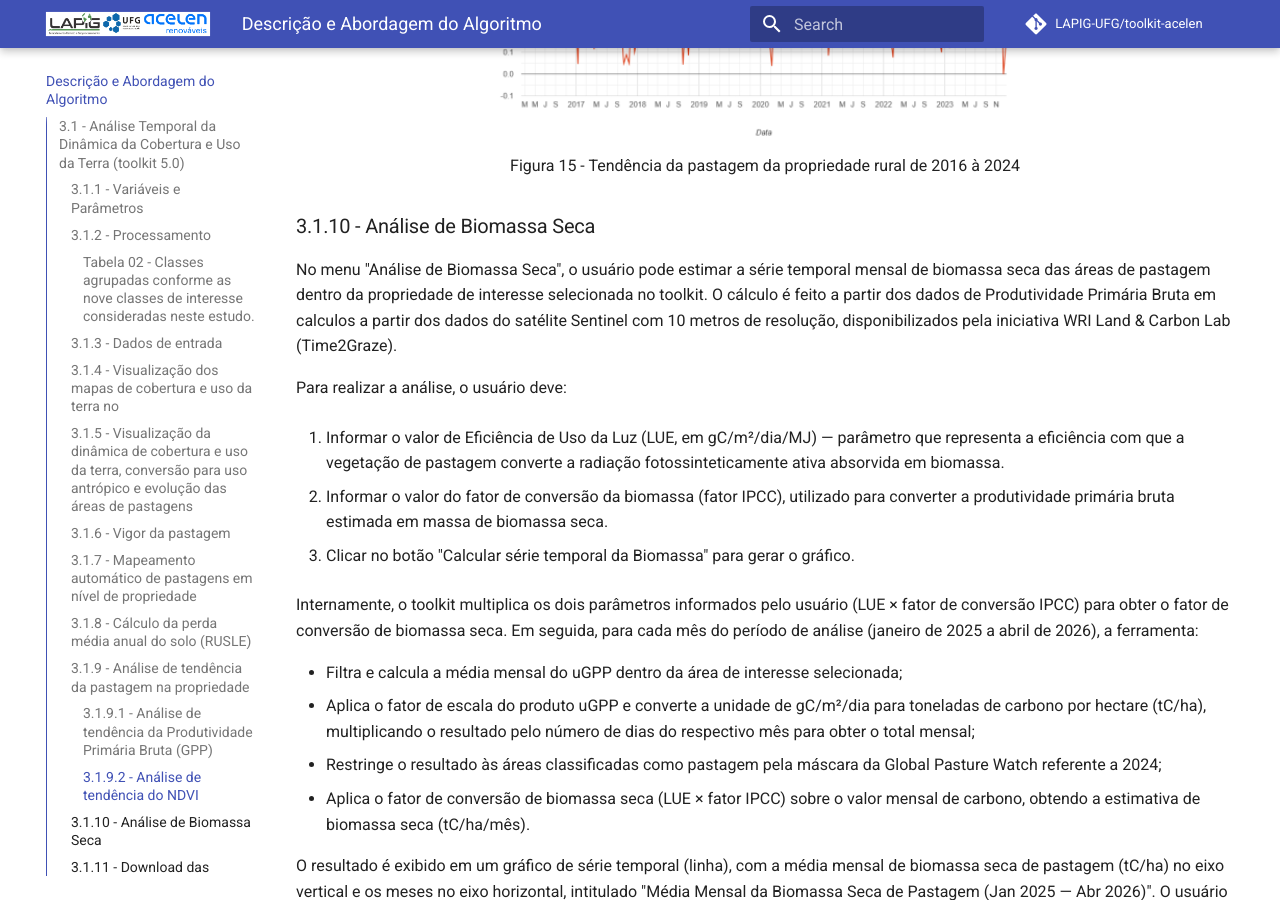
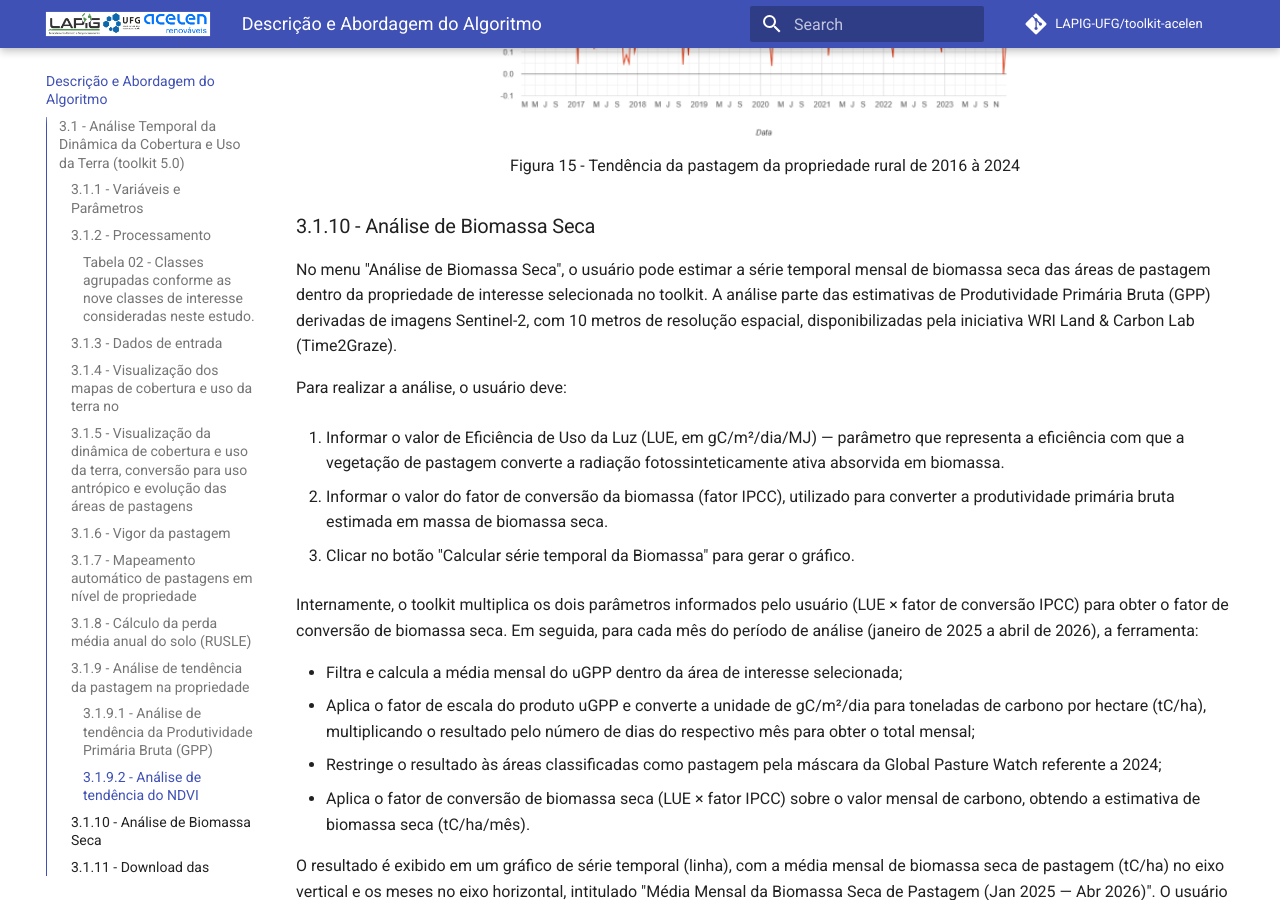
Before and after one commit to lapig-ufg/lapig-acelen, an MkDocs documentation site: the page built from docs/03_DESCRICAO_ABORDAGEM_DO_ALGORITMO.md, in a window 1280 px wide and 900 px high, scrolled down 9538 px. Built offline with MkDocs 1.6.1 and Material for MkDocs 9.7.7, drawn with Linux system fonts in a browser that asks for light colours; comment, search, counter and statistics services are not loaded.

Commit message:
Update 03_DESCRICAO_ABORDAGEM_DO_ALGORITMO.md

```diff
--- a/docs/03_DESCRICAO_ABORDAGEM_DO_ALGORITMO.md
+++ b/docs/03_DESCRICAO_ABORDAGEM_DO_ALGORITMO.md
@@ -246,7 +246,7 @@ As figuras 12 e 13 apresentam exemplos do resultado da Análise de tendência da
 
 ### 3.1.10 - Análise de Biomassa Seca
 
-No menu "Análise de Biomassa Seca", o usuário pode estimar a série temporal mensal de biomassa seca das áreas de pastagem dentro da propriedade de interesse selecionada no toolkit. O cálculo é feito a partir dos dados de Produtividade Primária Bruta em calculos a partir dos dados do satélite Sentinel com 10 metros de resolução, disponibilizados pela iniciativa WRI Land & Carbon Lab (Time2Graze).
+No menu "Análise de Biomassa Seca", o usuário pode estimar a série temporal mensal de biomassa seca das áreas de pastagem dentro da propriedade de interesse selecionada no toolkit. A análise parte das estimativas de Produtividade Primária Bruta (GPP) derivadas de imagens Sentinel-2, com 10 metros de resolução espacial, disponibilizadas pela iniciativa WRI Land & Carbon Lab (Time2Graze).
 
 Para realizar a análise, o usuário deve:
 
```
